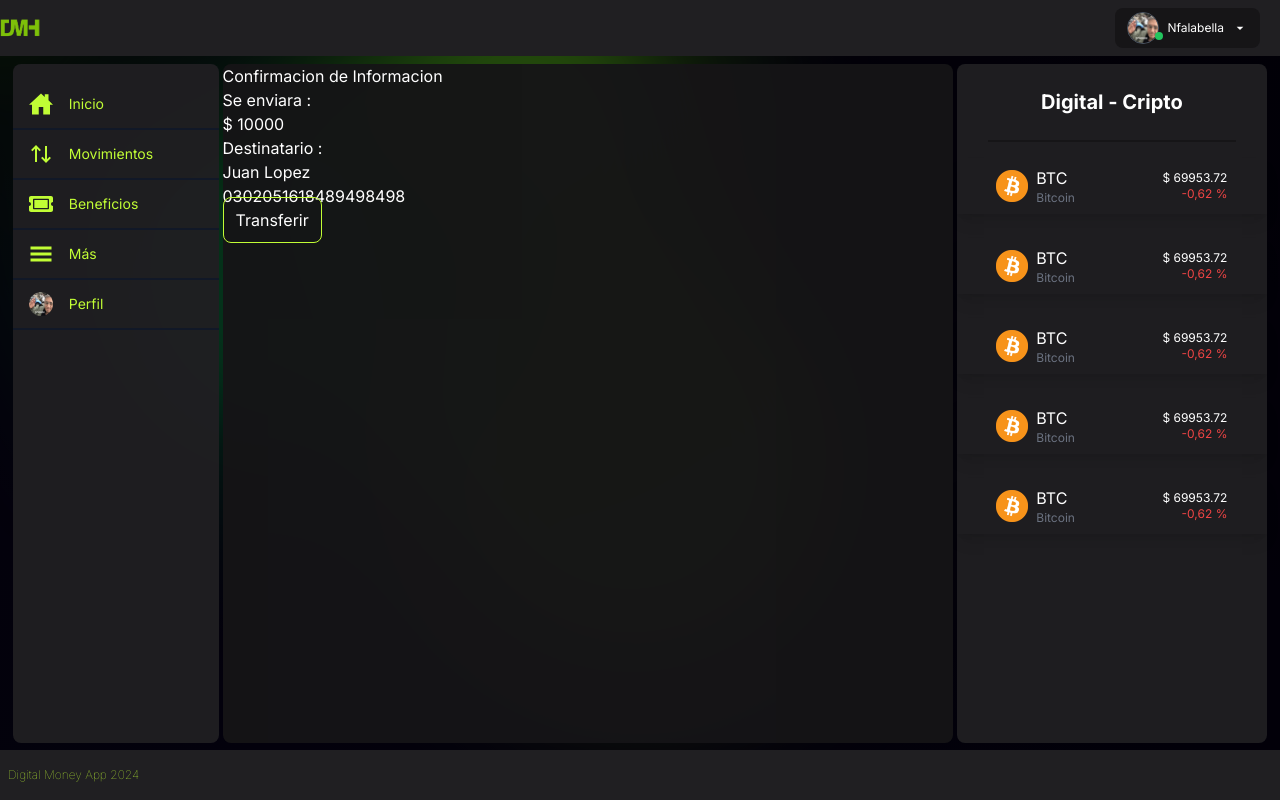
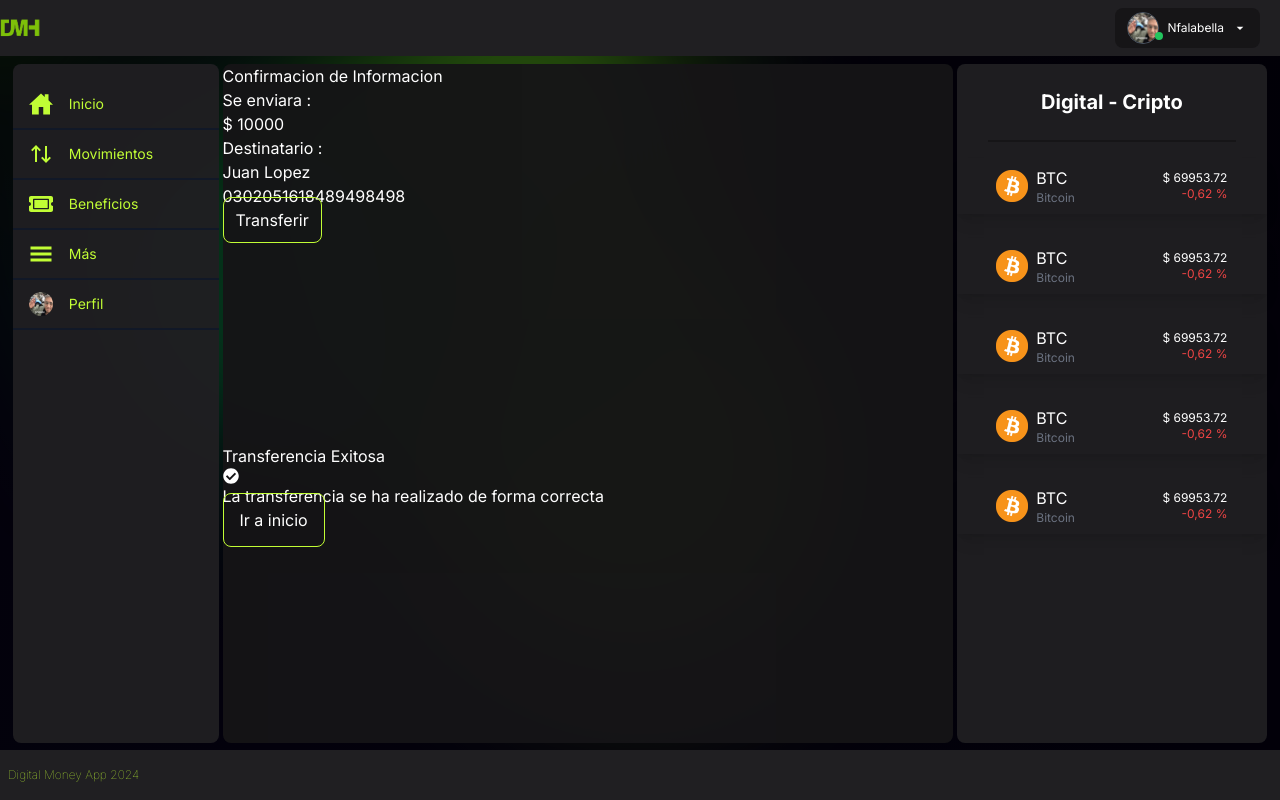
Before and after one commit to Nicoogf/proyecto-digital-money, a Next.js app: page /enviar/confirmacion in a window 1280 px wide. Built offline with nearby package versions, Linux system fonts and the light colour scheme.

Commit message:
Transferencia exitosa

```diff
--- a/app/enviar/confirmacion/page.jsx
+++ b/app/enviar/confirmacion/page.jsx
@@ -1,7 +1,7 @@
 
 import Link from 'next/link';
 import React from 'react';
-
+import { FaCheckCircle } from "react-icons/fa";
 
 
 const Enviar = () => {
@@ -17,7 +17,14 @@ const Enviar = () => {
                 <h4> Destinatario : </h4>
                 <h4> Juan Lopez </h4>
                 <h4> 0302051618489498498</h4>
-                <Link href ="../../" className='border border-green-lime p-3 rounded-lg'> Transferir </Link>
+                <Link href ="/" className='border border-green-lime p-3 rounded-lg'> Transferir </Link>
+            </section>
+
+            <section>
+                <h3>Transferencia Exitosa</h3>
+                <FaCheckCircle />
+                <h6>La transferencia se ha realizado de forma correcta</h6>
+                <Link href='../movimientos' className='border border-green-lime p-4 rounded-lg'> Ir a inicio </Link>
             </section>
         </section>
     )
```
